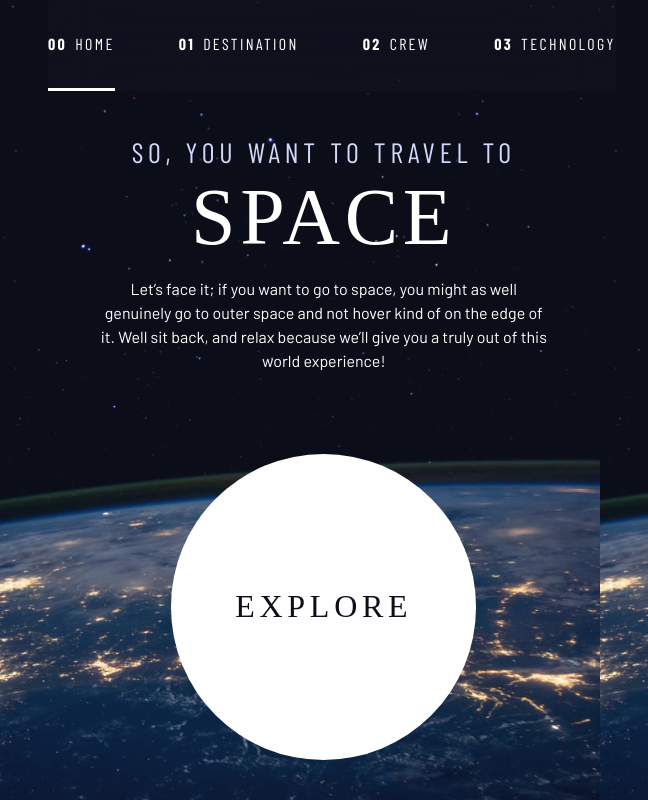
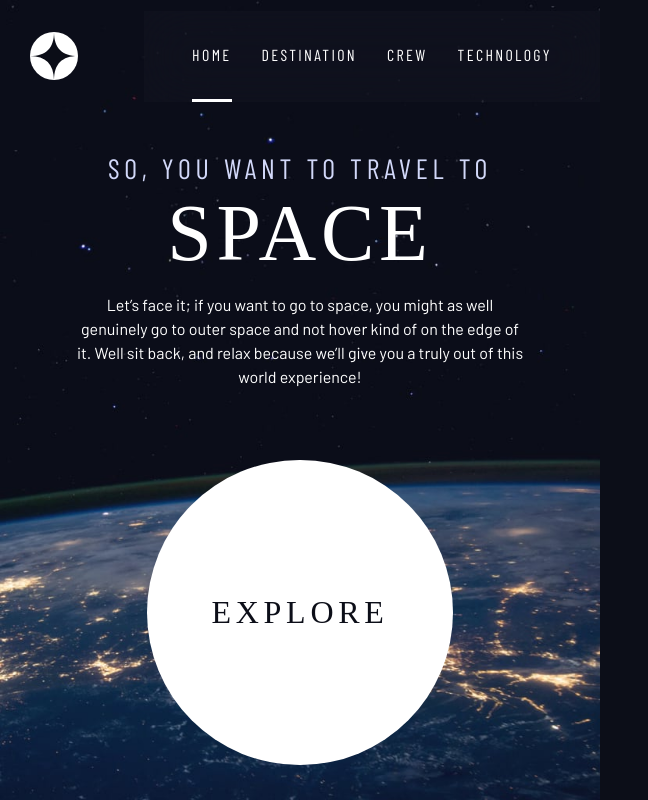
Before and after one commit to majaton44/space-tourism-website-main, a plain HTML site: page index.html in a window 600 px wide. Shown: the whole page, 648 px wide, since content can reach past the window. Drawn offline with nearby package versions, Linux system fonts and the light colour scheme; a web font is replaced by a local one.

Commit message:
navigation medium screen

```diff
--- a/index.css
+++ b/index.css
@@ -333,11 +333,20 @@ select {
   transform: scale(1.5);
 }
 
-/*  */
+/* primary-header */
+
+.logo {
+  margin: 2rem clamp(1.5rem, 5vw, 3.5rem);
+}
+
+.primary-header {
+  justify-content: space-between;
+  align-items: center;
+}
 
 .primary-navigation {
-  --gap: 4rem;
   --underline-gap: 2rem;
+  --gap: clamp(1.5rem, 5vw, 3.5rem);
   list-style: none;
   padding: 0;
   margin: 0;
@@ -345,14 +354,32 @@ select {
   backdrop-filter: blur(1.5rem);
 }
 
+.primary-navigation a {
+  text-decoration: none;
+}
+
+.primary-navigation a > span {
+  font-weight: 700;
+  margin-right: 0.5em;
+}
+
 .mobile-nav-toggle {
   display: none;
+}
+
+@media (min-width: 35em) and (max-width: 45em) {
+  .primary-navigation {
+    padding-inline: 3em;
+  }
+
+  .primary-navigation a > span {
+    display: none;
+  }
 }
 
 @media (max-width: 35rem) {
   .primary-navigation {
     --underline-gap: 0.5rem;
-    --gap: 2rem;
     position: fixed;
     z-index: 1000;
     inset: 0 0 0 30%;
@@ -392,15 +419,6 @@ select {
     outline: 2px solid white;
     outline-offset: 5px;
   }
-}
-
-.primary-navigation a {
-  text-decoration: none;
-}
-
-.primary-navigation a > span {
-  font-weight: 700;
-  margin-right: 0.5em;
 }
 
 .underline-indicators > * {
--- a/index.html
+++ b/index.html
@@ -21,10 +21,7 @@
   </head>
   <body class="home">
     <!-- header -->
-    <header
-      class="primary-header flex container"
-      style="justify-content: space-between; align-items: center"
-    >
+    <header class="primary-header flex">
       <div>
         <img src="assets/shared/logo.svg" alt="logo" class="logo" />
       </div>
```
